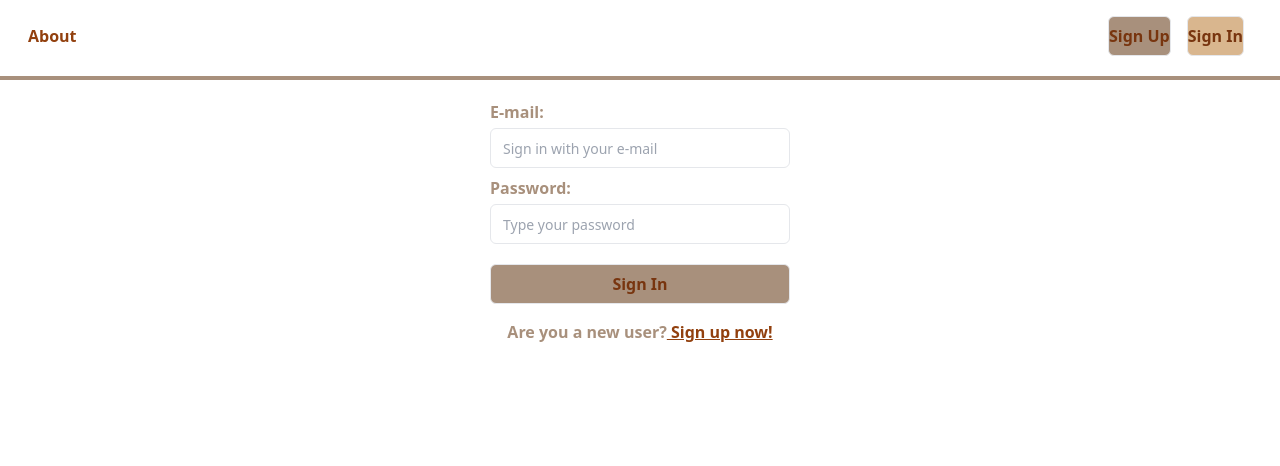
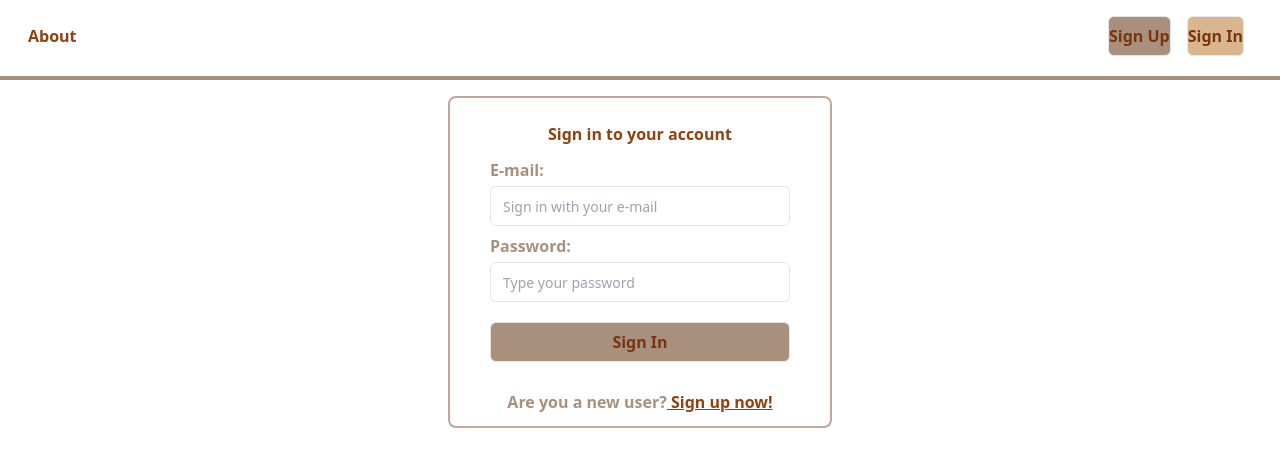
Before and after one commit to Tute24/wgl-app, a Next.js app in the folder frontend/: page / in a window 1280 px wide. Shown: the top 466 px of the page. Built offline with nearby package versions, Linux system fonts and the light colour scheme.

Commit message:
style: adjusting styling on the login form

```diff
--- a/frontend/src/components/Forms/LoginForm.tsx
+++ b/frontend/src/components/Forms/LoginForm.tsx
@@ -28,9 +28,12 @@ export default function LoginForm() {
   }
 
   return (
-    <div className="flex flex-col justify-center items-center w-full">
-      <div className="flex justify-center items-center">
-        <div className="flex items-center w-full"></div>
+    <div className="flex flex-col items-center m-auto">
+      <div className='border-solid border-2 border-dustyRose rounded-lg p-3 hover:shadow-xl hover:shadow-dustyRose'>
+      <div className="flex flex-col justify-center items-center px-7 pb-3 pt-3 m-auto">
+        <div className="flex justify-center items-center pb-2 text-mutedTaupe font-bold">
+        <h2 className="text-amber-800">Sign in to your account</h2>
+        </div>
         <form onSubmit={signIn}>
           <InputContainer
             id="email"
@@ -51,7 +54,7 @@ export default function LoginForm() {
             placeholder="Type your password"
           />
           <div className="py-4">
-            <UserButton id="submitButton" content="Sign In" type='submit' />
+            <UserButton id="submitButton" content="Sign In" type="submit" />
             <span className="text-red-500 font-bold">{statusMessage}</span>
           </div>
         </form>
@@ -64,6 +67,7 @@ export default function LoginForm() {
           </Link>
         </span>
       </div>
+      </div>
     </div>
   )
 }
```
